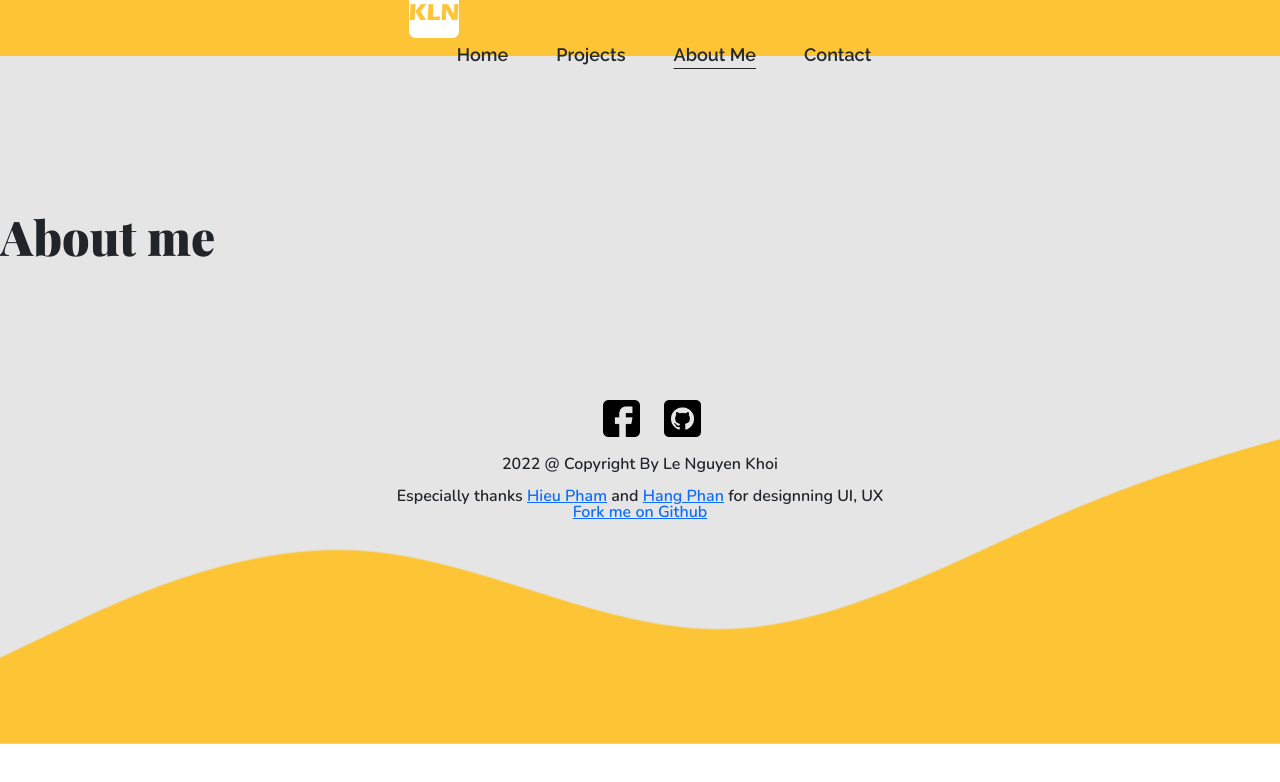
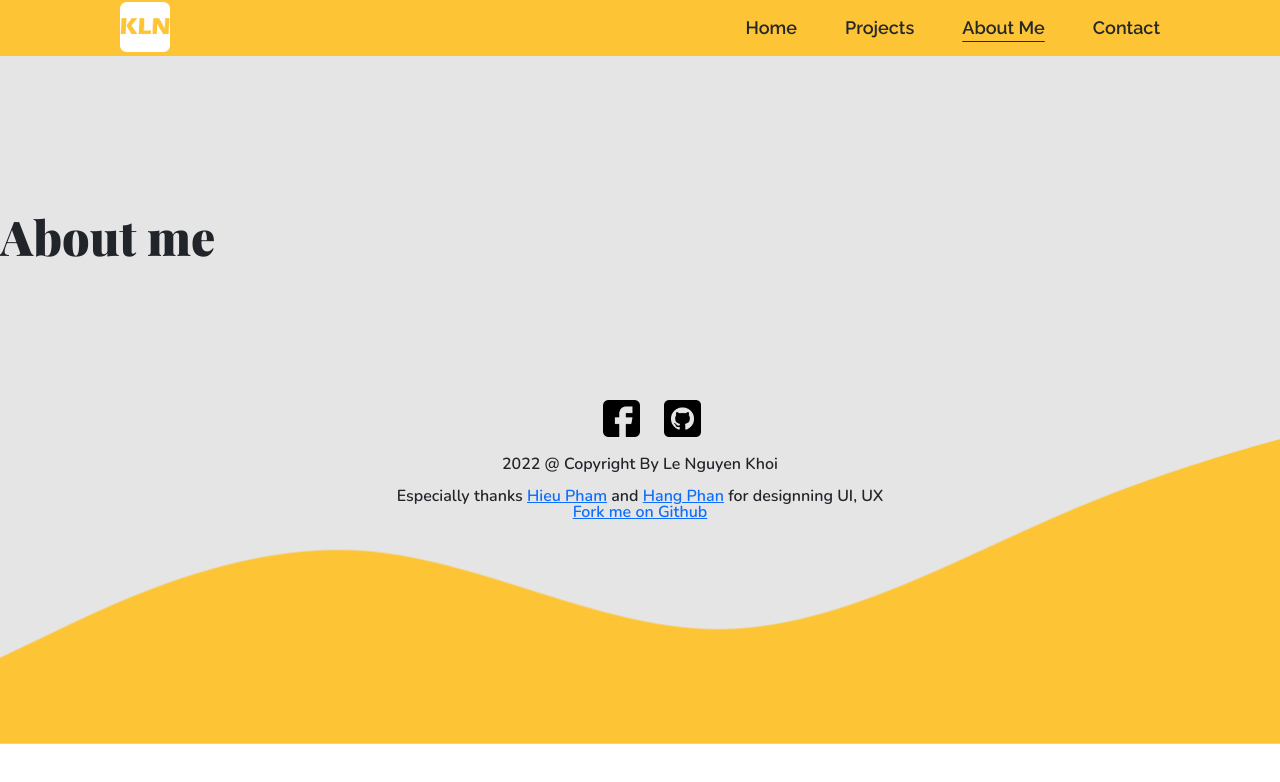
Before and after one commit to lenguyenkhoi21/aboutme, a Next.js app: page /aboutme in a window 1280 px wide. Shown: the top 782 px of the page. Built offline with nearby package versions, Linux system fonts and the light colour scheme.

Commit message:
Fix logo

```diff
--- a/component/NavBar.js
+++ b/component/NavBar.js
@@ -33,11 +33,8 @@ const NavBar = () => {
 	return (
 		<>
 			<nav className={'nav-NavBar-bg'}>
-				<div className={'align-page'}>
-					<div className={'div-aws'}>
-						<div>
-							<div>
-								<div>
+        {/*<div className={'align-page'}>*/}
+          <div className={'div-NavBar-logo'}>
             <Image
               src={'/kln2.png'}
               width={50}
@@ -45,11 +42,8 @@ const NavBar = () => {
               alt={'logo'}
             />
           </div>
-							</div>
-						</div>
-					</div>
 
-					<div>
+
           <ul className={'nav-NavBar-md'}>
             {navBar.map((item, key) => (
               <React.Fragment key={key}>
@@ -57,18 +51,15 @@ const NavBar = () => {
               </React.Fragment>
             ))}
           </ul>
-					</div>
 					<ul className={'nav-NavBar-sm'}>
 						<NavBarResponsive navBar={navBar} updateNav={updateNav} />
 					</ul>
-				</div>
+				{/*</div>*/}
 			</nav>
 
 			<style jsx>{`
-				.div-aws {
-					display: flex;
-					justify-content: left;
-					align-items: center;
+				.div-NavBar-logo {
+					margin-right: auto;
 				}
 
 				.nav-NavBar-md {
@@ -96,6 +87,8 @@ const NavBar = () => {
 					justify-content: center;
 					align-items: center;
 					z-index: 999;
+					padding-right: 120px;
+					padding-left: 120px;
 				}
 
 				@media only screen and (max-width: 767px) {
```
Lines whose indentation alone changed are shown as unchanged.
